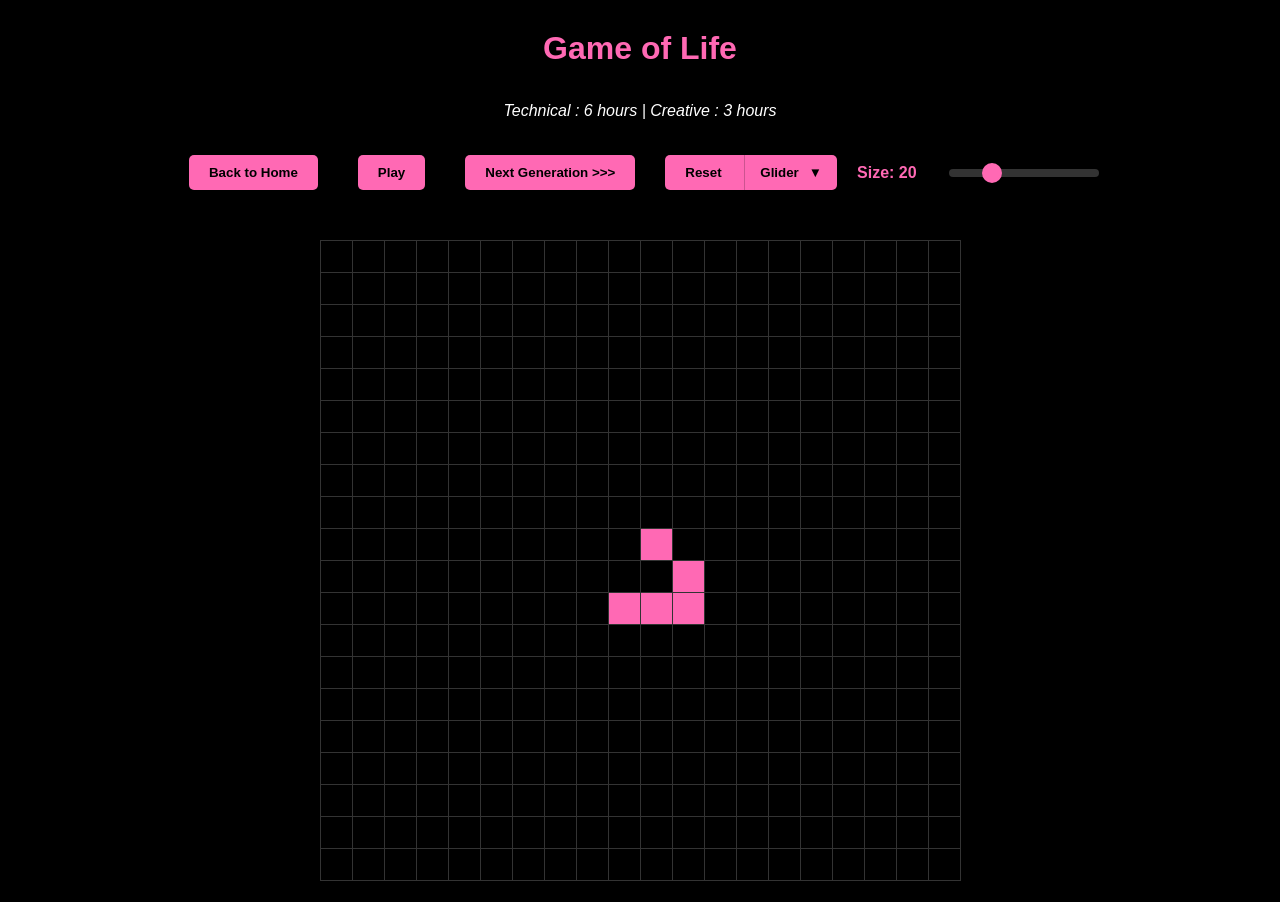
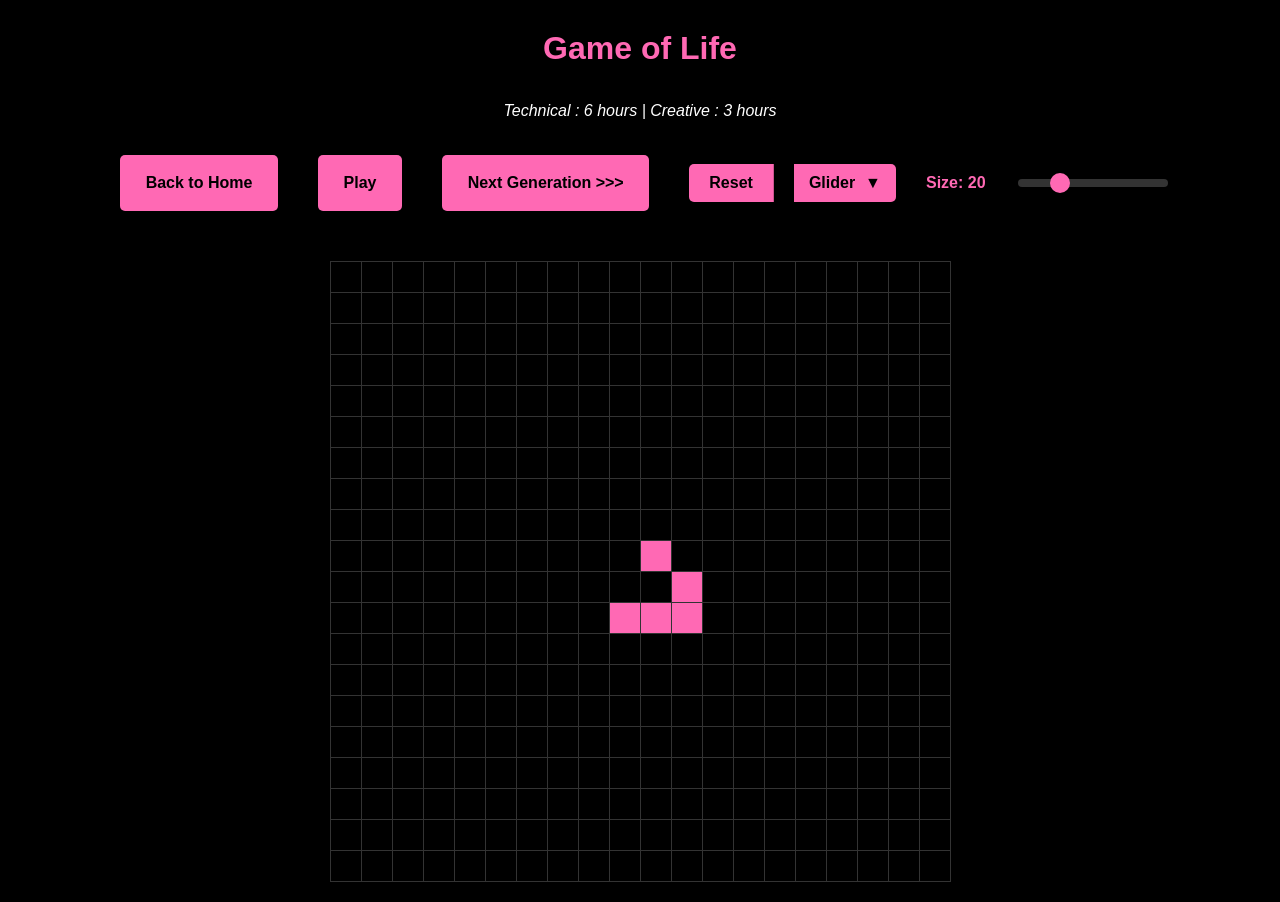
Before and after one commit to lawsonM525/lawsonm525.github.io, a PHP site: page /home.html in a window 1280 px wide. Before the commit the page ends 881 px from the top, so only its background shows below. Run offline with PHP 8.4, Linux system fonts and the light colour scheme.

Commit message:
Improve CSS responsiveness using clamp() for various properties and add flex-wrap to controls

```diff
--- a/Hw6/CSS/hw6.css
+++ b/Hw6/CSS/hw6.css
@@ -12,38 +12,47 @@
     flex-direction: column;
     align-items: center;
     gap: 20px;
+    width: 100%;
+    max-width: 1200px;
+    margin: 0 auto;
 }
 
 h1 {
     color: #ff69b4;
     text-align: center;
     margin: 10px 0;
+    font-size: clamp(24px, 3vw, 32px);
 }
 
 p {
     margin: 5px 0;
+    font-size: clamp(14px, 1.5vw, 16px);
 }
 
 .controls {
     display: flex;
     align-items: center;
-    gap: 20px;
+    gap: clamp(8px, 2vw, 20px);
     margin: 10px 0;
+    flex-wrap: wrap;
+    justify-content: center;
+    width: 100%;
 }
 
 .back-btn {
     margin-bottom: -10px;
 }
 
-.control-btn, .back-btn {
+.control-btn, .back-btn, .btn {
     background-color: #ff69b4;
     color: black;
     border: none;
-    padding: 10px 20px;
-    margin: 0 10px;
+    padding: clamp(8px, 1.5vw, 20px) clamp(12px, 2vw, 30px);
+    margin: 0 clamp(4px, 1vw, 10px);
     cursor: pointer;
     border-radius: 5px;
     font-weight: bold;
+    font-size: clamp(14px, 1.5vw, 16px);
 }
 
 .control-btn:hover, .back-btn:hover {
@@ -131,7 +140,7 @@
     top: calc(100% + 5px);
     right: 0;
     background-color: black;
-    min-width: 160px;
+    min-width: clamp(120px, 15vw, 160px);
     box-shadow: 0 8px 16px rgba(255, 105, 180, 0.2);
     z-index: 1;
     border: 1px solid #ff69b4;
@@ -140,9 +149,10 @@
 
 .dropdown-content a {
     color: #ff69b4;
-    padding: 12px 16px;
+    padding: clamp(8px, 1.5vw, 12px) clamp(12px, 2vw, 16px);
     text-decoration: none;
     display: block;
+    font-size: clamp(14px, 1.5vw, 16px);
 }
 
 .dropdown-content a:hover {
@@ -161,18 +171,19 @@
 .size-control {
     display: flex;
     align-items: center;
-    gap: 10px;
+    gap: clamp(5px, 1vw, 10px);
     color: #ff69b4;
 }
 
 .size-control label {
     font-weight: bold;
-    min-width: 80px;
+    min-width: clamp(60px, 8vw, 80px);
+    font-size: clamp(14px, 1.5vw, 16px);
 }
 
 .size-control input[type="range"] {
     -webkit-appearance: none;
-    width: 150px;
+    width: clamp(100px, 15vw, 150px);
     height: 8px;
     background: #333;
     border-radius: 5px;
```
